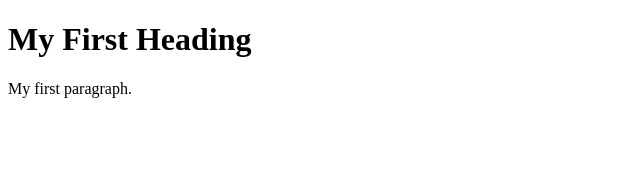
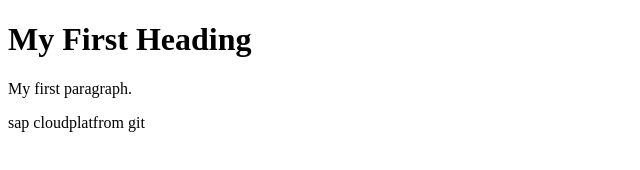
Before and after one commit to karthikeyan1801/Demo_Gitresp, a plain HTML site: page index.html in a window 1280 px wide. Shown: the whole page, without its empty margins (0-640 px from the left). Drawn offline with Linux system fonts and the light colour scheme.

Commit message:
update third para

```diff
--- a/index.html
+++ b/index.html
@@ -5,6 +5,6 @@
 <h1>My First Heading</h1>
 
 <p>My first paragraph.</p>
-
+<p>sap cloudplatfrom git</p>
 </body>
 </html>
```
